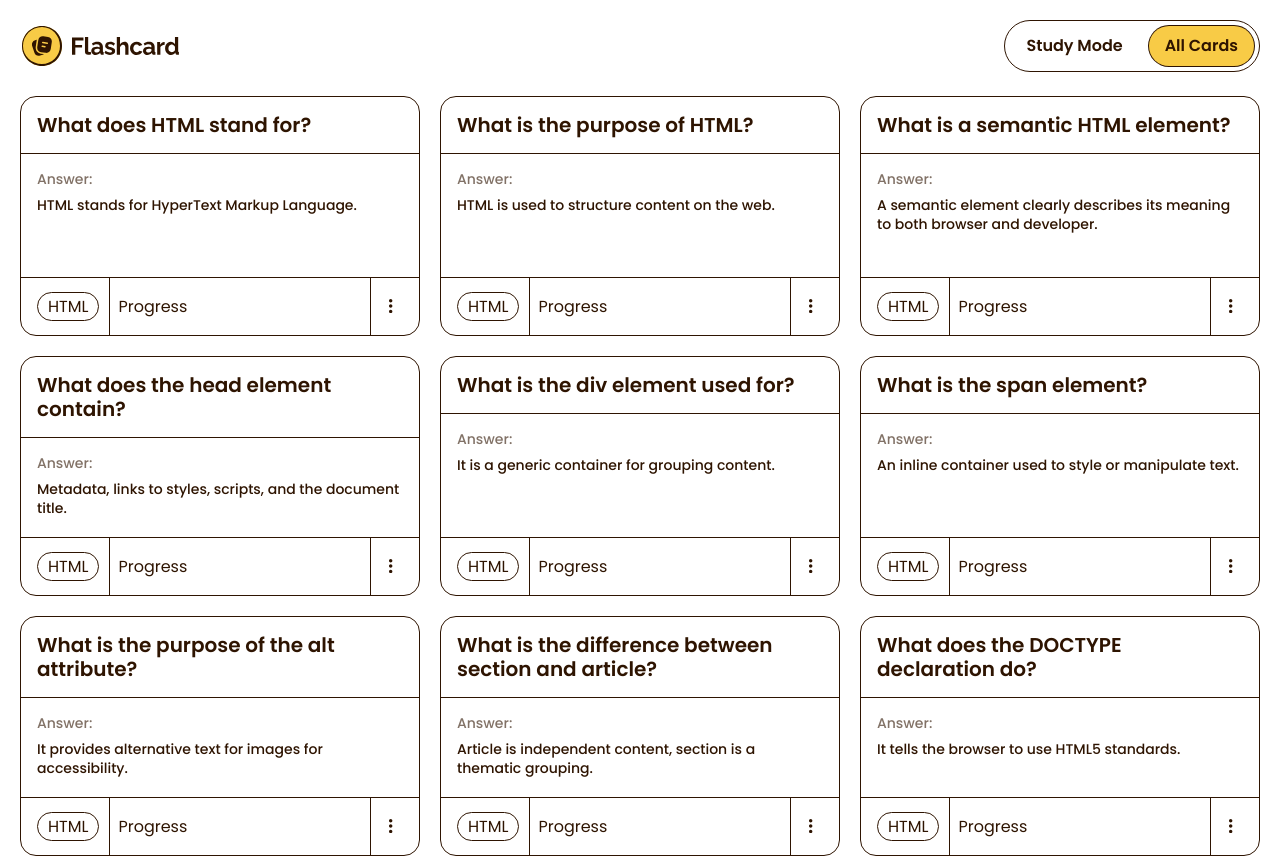
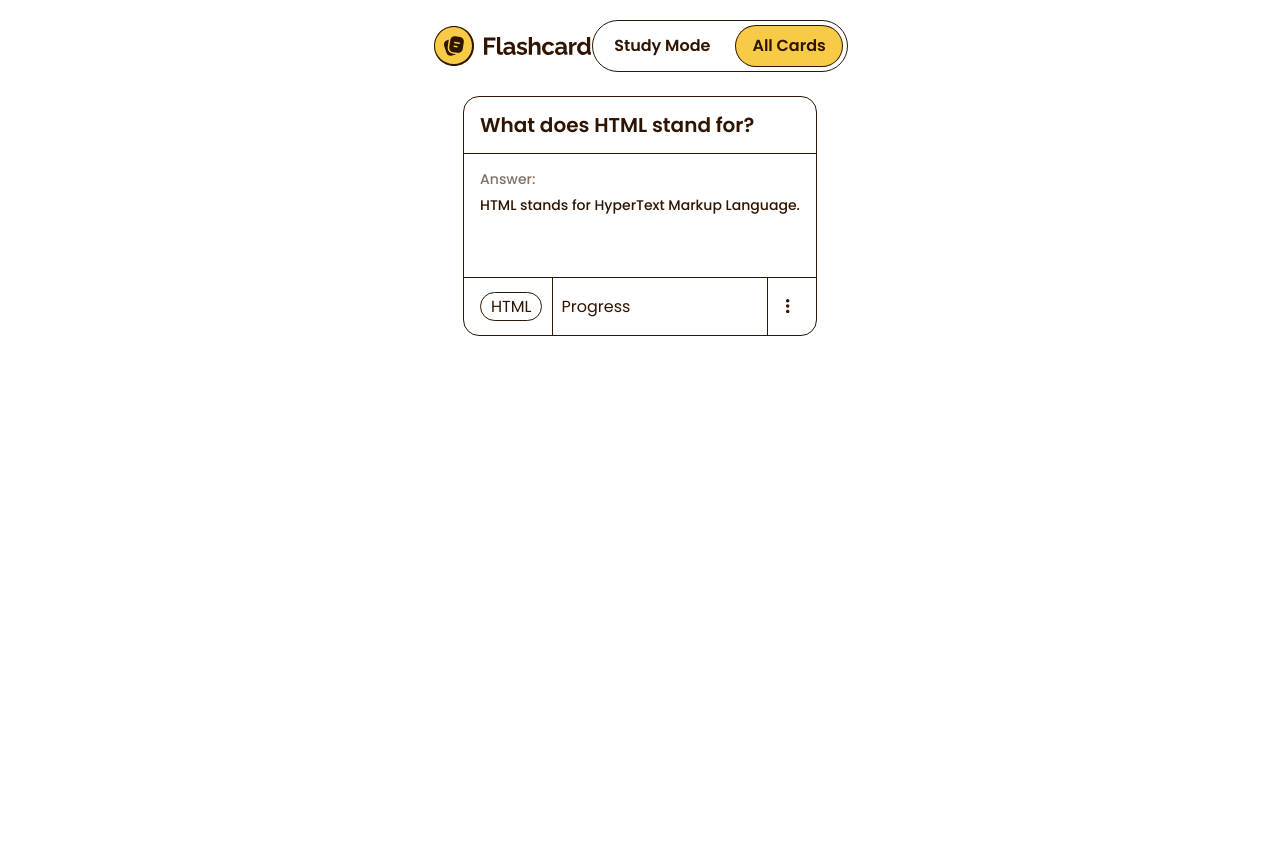
Before and after one commit to Artem-Brui/StudyCards, a React (Vite) app: page /#/cards in a window 1280 px wide. Shown: the top 858 px of the page. After the commit the page ends 800 px from the top, so only its background shows below. Built offline with nearby package versions, Linux system fonts and the light colour scheme.

Commit message:
solved small bags

```diff
--- a/src/components/layout/Header/Header.scss
+++ b/src/components/layout/Header/Header.scss
@@ -6,9 +6,3 @@
  align-items: center;
  box-sizing: content-box;
 }
-
-@include onMobile {
- .header {
-  padding-inline: 16px;
- }
-}
--- a/src/components/layout/Header/components/CardItem/CardItem.scss
+++ b/src/components/layout/Header/components/CardItem/CardItem.scss
@@ -1,7 +1,7 @@
 .card_item-list {
  @include commonBorder(border);
 
- width: 400px;
+ // width: 400px;
  height: 240px;
  border-radius: $radius-16;
  display: grid;
--- a/src/components/layout/Header/components/CardItem/CardItem.tsx
+++ b/src/components/layout/Header/components/CardItem/CardItem.tsx
@@ -19,12 +19,12 @@ export const CardItem: React.FC<Props> = ({ cardType, card}) => {
   const { category, question, answer } = card;
 
   return (
-    <li className={`card_item-${cardType}`}>
+    <div className={`card_item-${cardType}`}>
       <CardQuestion cardType={cardType} question={question} />
       <CardAnswer cardType={cardType} answer={answer} />
       <CardCategory cardType={cardType} category={category} />
       <CardProgress cardType={cardType} progress='Progress' />
       <CardServiceButton />
-    </li>
+    </div>
   );
 };
--- a/src/components/layout/Header/components/CardItem/components/CardQuestion/CardQuestion.scss
+++ b/src/components/layout/Header/components/CardItem/components/CardQuestion/CardQuestion.scss
@@ -4,4 +4,10 @@
 
  grid-area: 1 / 1 / 2 / 4;
  padding: 16px;
+
+ & span {
+  @include text-preset-6-regular;
+
+  margin-left: 3px;
+ }
 }
--- a/src/components/layout/Header/components/CardItem/components/CardQuestion/CardQuestion.tsx
+++ b/src/components/layout/Header/components/CardItem/components/CardQuestion/CardQuestion.tsx
@@ -1,6 +1,7 @@
 import type React from "react";
 import "./CardQuestion.scss";
 import type { CardType } from "../../CardItem";
+import classNames from "classnames";
 
 type Props = {
   cardType: CardType;
@@ -8,5 +9,12 @@ type Props = {
 };
 
 export const CardQuestion: React.FC<Props> = ({ cardType, question }) => {
-  return <p className={`card_${cardType}_question`}>{question}</p>;
+
+  return (
+    <div className={`card_${cardType}_question`}>
+      <p className={classNames()}>
+        {question}
+      </p>
+    </div>
+  );
 };
--- a/src/components/pages/Cards/AllCards.scss
+++ b/src/components/pages/Cards/AllCards.scss
@@ -2,19 +2,19 @@
   display: flex;
   justify-content: center;
   flex-wrap: wrap;
-  gap: 20px;
+  gap: 24px;
 
   & > li {
-    flex-basis: 400px;
+    flex: 0 0 397px;
   }
 }
 
 @include onTablet {
   .cards-list {
-    gap: 20px;
+    gap: 24px;
 
     & > li {
-      flex-basis: 340px;
+      flex: 0 0 340px;
     }
   }
 }
@@ -24,7 +24,7 @@
     gap: 20px;
 
     & > li {
-      flex-basis: 340px;
+      flex: 0 0 340px;
     }
   }
 }
--- a/src/components/pages/Cards/AllCards.tsx
+++ b/src/components/pages/Cards/AllCards.tsx
@@ -9,9 +9,12 @@ const cards: CardItemType[] = base;
 export const AllCards: React.FC = () => {
   return (
     <ul className="cards-list">
-      {cards.map((card) => (
-        <CardItem key={card.id} cardType="list" card={card} />
-      ))}
+      {/* {cards.map((card) => (
+        <li>
+          <CardItem key={card.id} cardType="list" card={card} />
+        </li>
+      ))} */}
+      <CardItem cardType="list" card={cards[0]} />
     </ul>
   );
 };
--- a/src/styles/base/_global.scss
+++ b/src/styles/base/_global.scss
@@ -14,3 +14,23 @@ body {
   max-width: 1240px;
  }
 }
+
+@include onTablet {
+ body {
+
+ & > #root {
+  max-width: 768px;
+  padding: 32px;
+ }
+}
+}
+
+@include onMobile {
+ body {
+
+ & > #root {
+  max-width: 375px;
+  padding: 16px;
+ }
+}
+}
```
